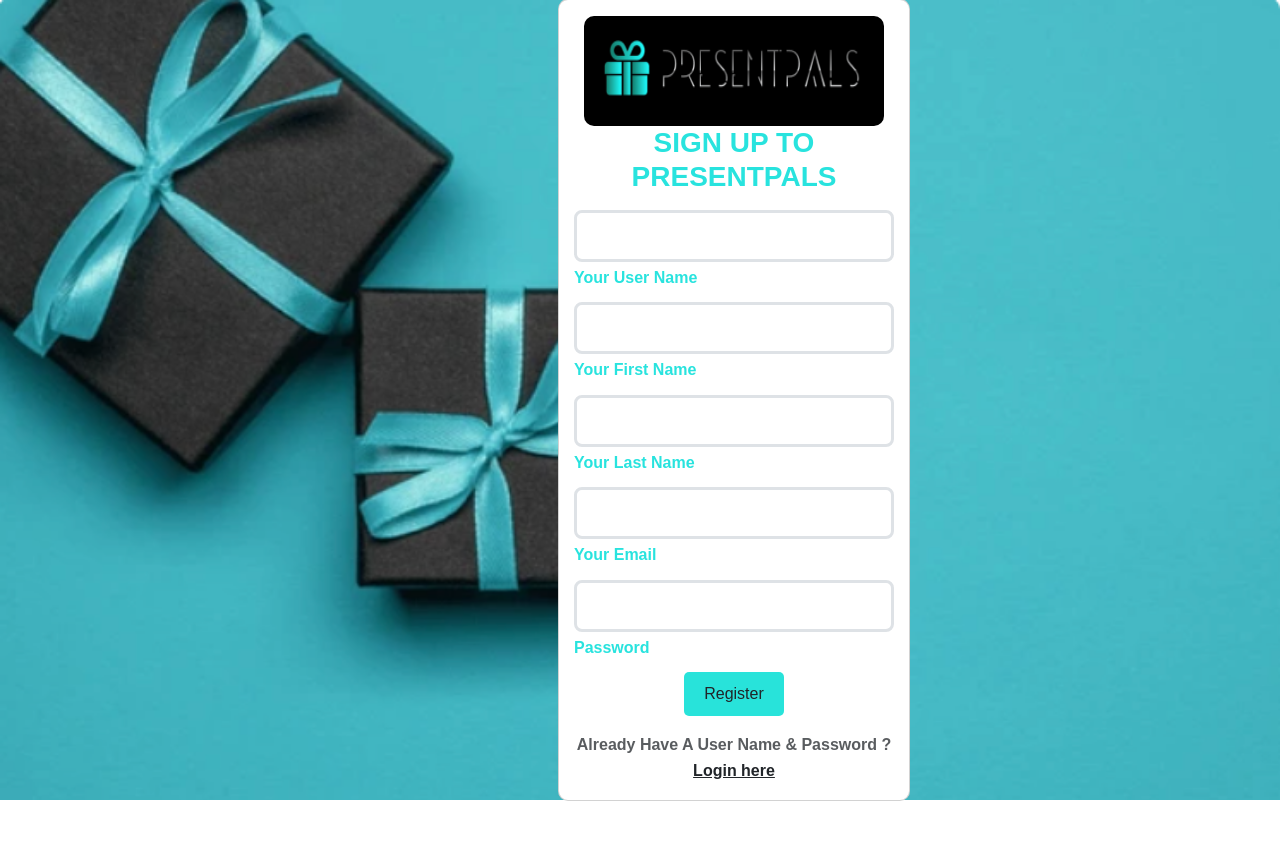
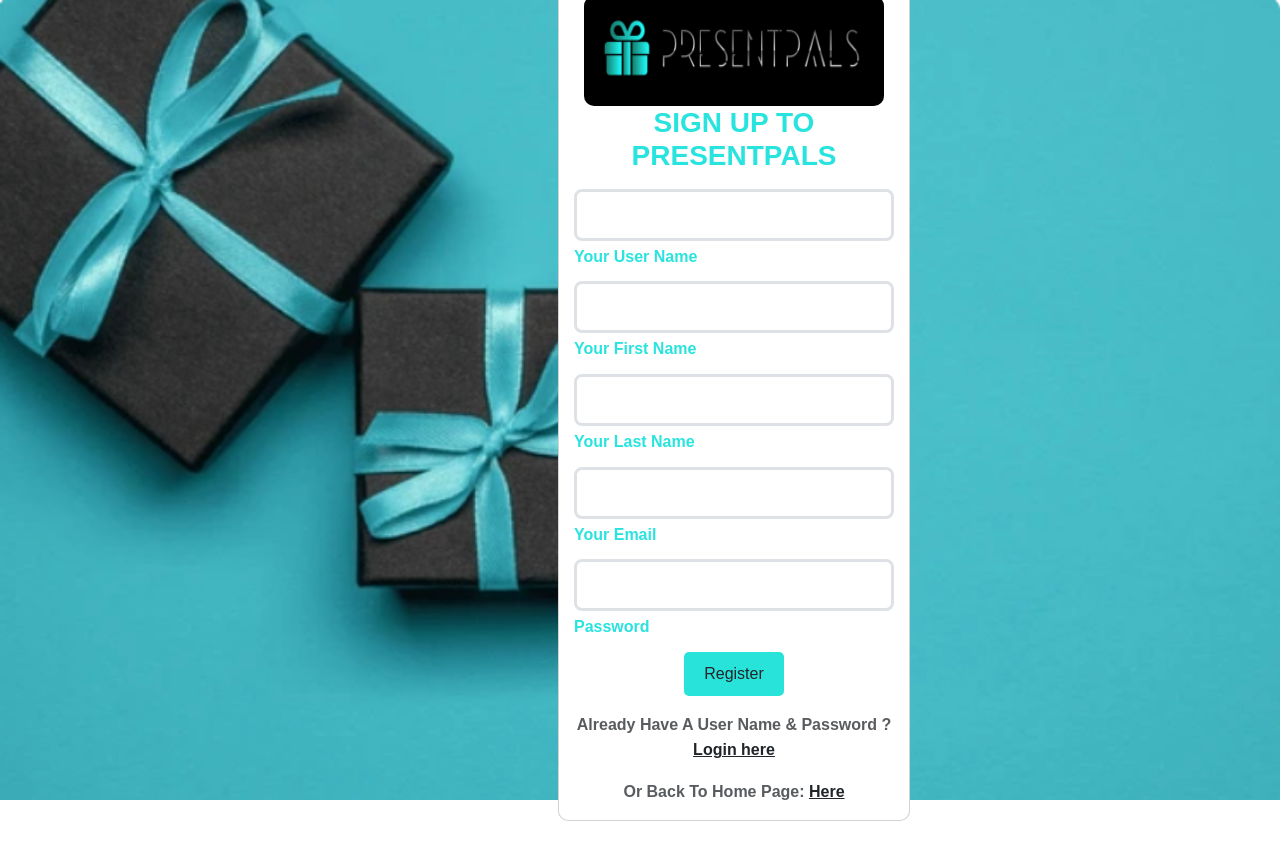
Before and after one commit to PresentPals/Client, a React (Vite) app: page /api/auth/signup in a window 1280 px wide. Built offline with nearby package versions, Linux system fonts and the light colour scheme.

Commit message:
Home: added text and a link to go from signup page to Home page

```diff
--- a/src/pages/Signup.jsx
+++ b/src/pages/Signup.jsx
@@ -178,6 +178,12 @@
                         <u>Login here</u>
                       </Link>
                     </p>
+                    <p className="text-center text-muted mt-3 mb-0">
+                      Or Back To Home Page: {" "}
+                      <Link className="fw-bold text-body" to="/PresentPals/">
+                        <u>Here</u>
+                      </Link>
+                    </p>
                   </form>
                 </div>
               </div>
```
